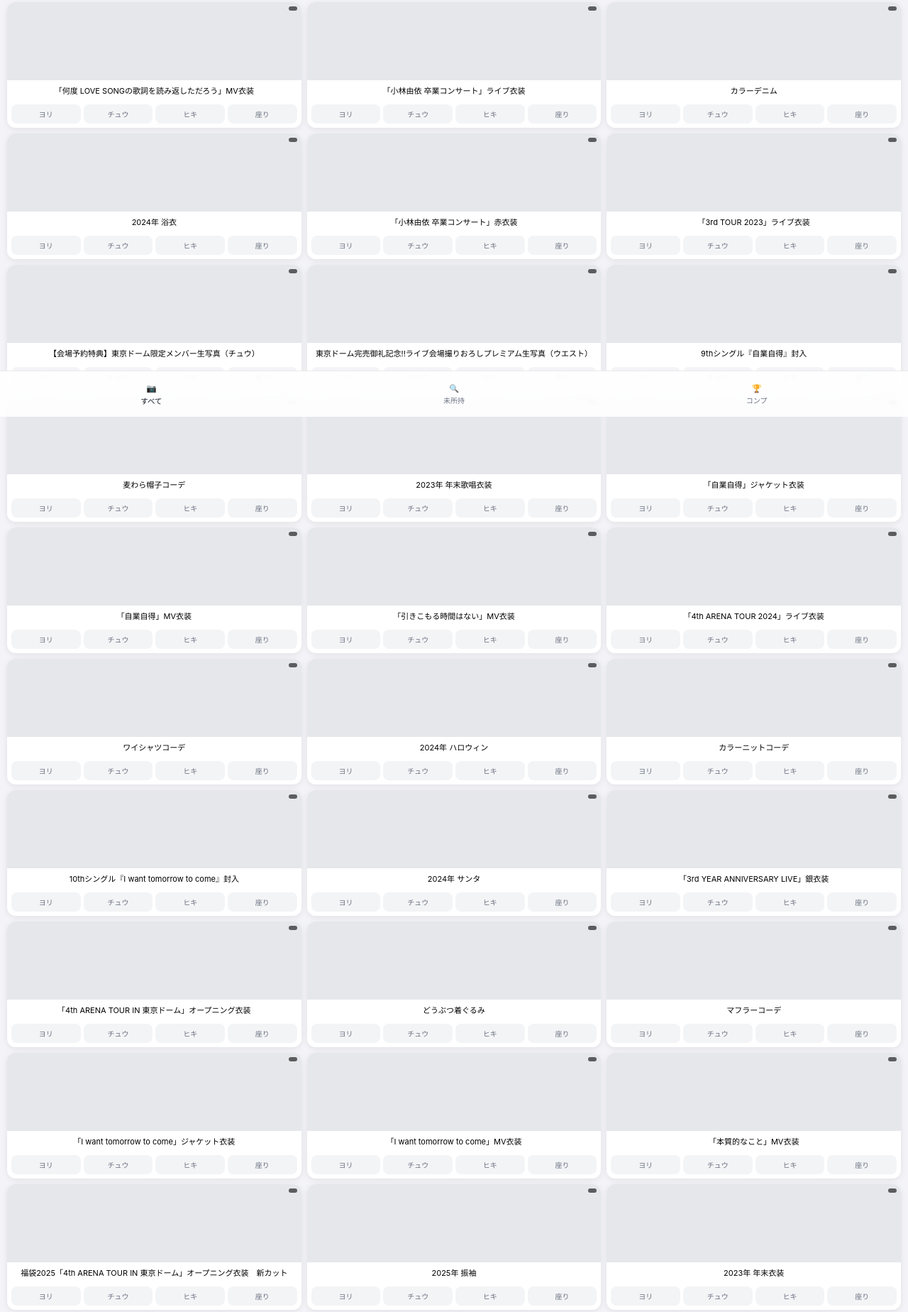
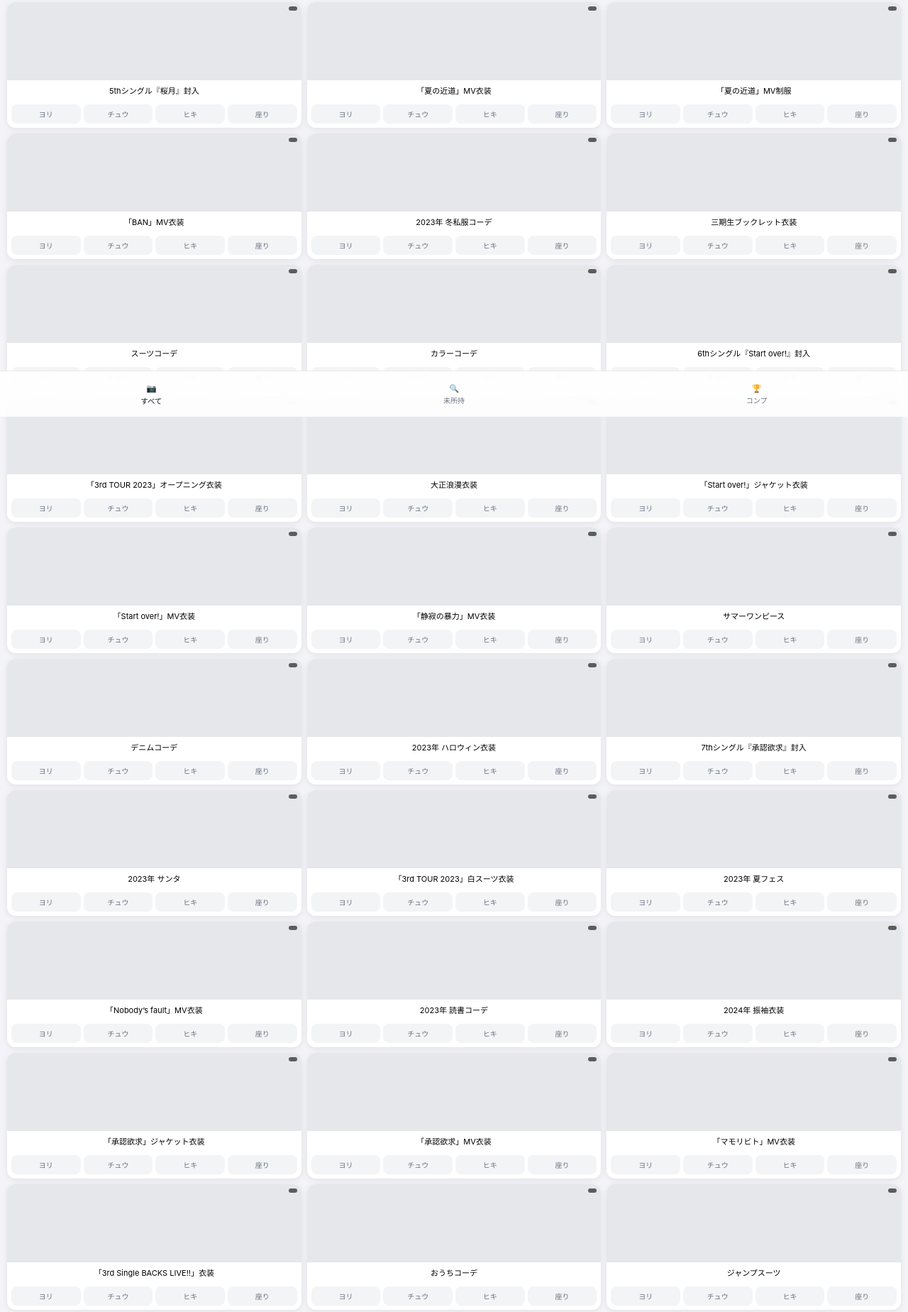
Before and after one commit to youki903/sakura-app, a plain HTML site: page index.html in a window 1280 px wide. Shown: the part 213-2061 px from the top of the page at 71% size. Drawn offline with Linux system fonts and the light colour scheme.

Commit message:
Update index.html

```diff
--- a/index.html
+++ b/index.html
@@ -183,6 +183,42 @@ body{
 
 /* ===== データ ===== */
 const seriesList = [
+"5thシングル『桜月』封入",
+"「夏の近道」MV衣装",
+"「夏の近道」MV制服",
+"「BAN」MV衣装",
+"2023年 冬私服コーデ",
+"三期生ブックレット衣装",
+"スーツコーデ",
+"カラーコーデ",
+"6thシングル『Start over!』封入",
+"「3rd TOUR 2023」オープニング衣装",
+"大正浪漫衣装",
+"「Start over!」ジャケット衣装",
+"「Start over!」MV衣装",
+"「静寂の暴力」MV衣装",
+"サマーワンピース",
+"デニムコーデ",
+"2023年 ハロウィン衣装",
+"7thシングル『承認欲求』封入",
+"2023年 サンタ",
+"「3rd TOUR 2023」白スーツ衣装",
+"2023年 夏フェス",
+"「Nobody’s fault」MV衣装",
+"2023年 読書コーデ",
+"2024年 振袖衣装",
+"「承認欲求」ジャケット衣装",
+"「承認欲求」MV衣装",
+"「マモリビト」MV衣装",
+"「3rd Single BACKS LIVE!!」衣装",
+"おうちコーデ",
+"ジャンプスーツ",
+"8thシングル『何歳の頃に戻りたいのか？』封入",
+"「3rd TOUR 2023」ピンク衣装",
+"「3rd YEAR ANNIVERSARY LIVE」ライブ衣装",
+"「何歳の頃に戻りたいのか？」ジャケット衣装",
+"2024年 春私服コーデ",
+"「何歳の頃に戻りたいのか？」MV衣装",
 "「何度 LOVE SONGの歌詞を読み返しただろう」MV衣装",
 "「小林由依 卒業コンサート」ライブ衣装",
 "カラーデニム",
@@ -218,7 +254,7 @@ const seriesList = [
 "「UDAGAWA GENERATION」ジャケット衣装",
 "「UDAGAWA GENERATION」MV衣装",
 "「Nightmare症候群」MV衣装",
-"2024年 夏フェス衣装　柄",
+"2024年 夏フェス　柄",
 "モードコーデ",
 "「4th ARENA TOUR」オープニング衣装",
 "冬私服コーデ",
```
